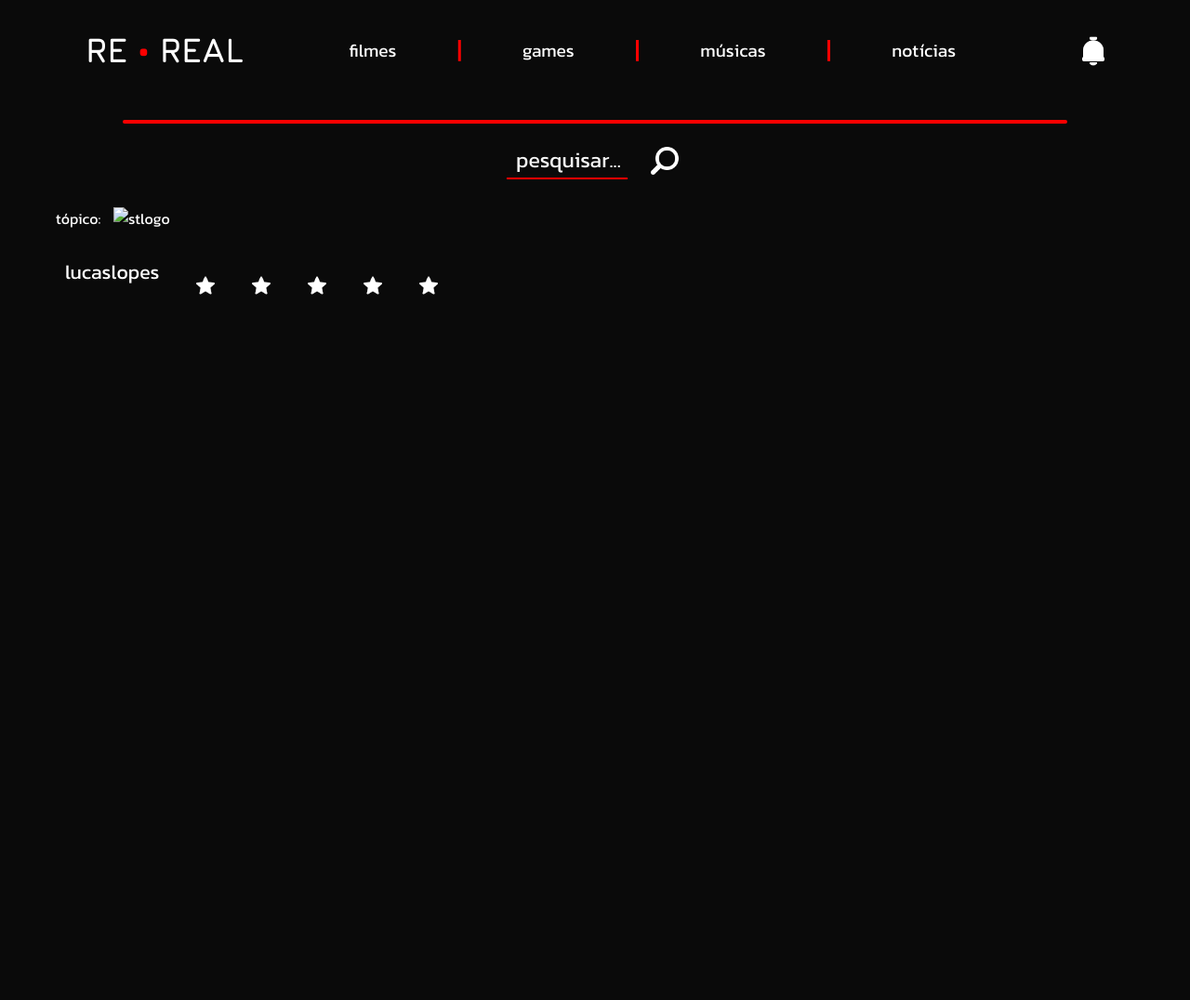
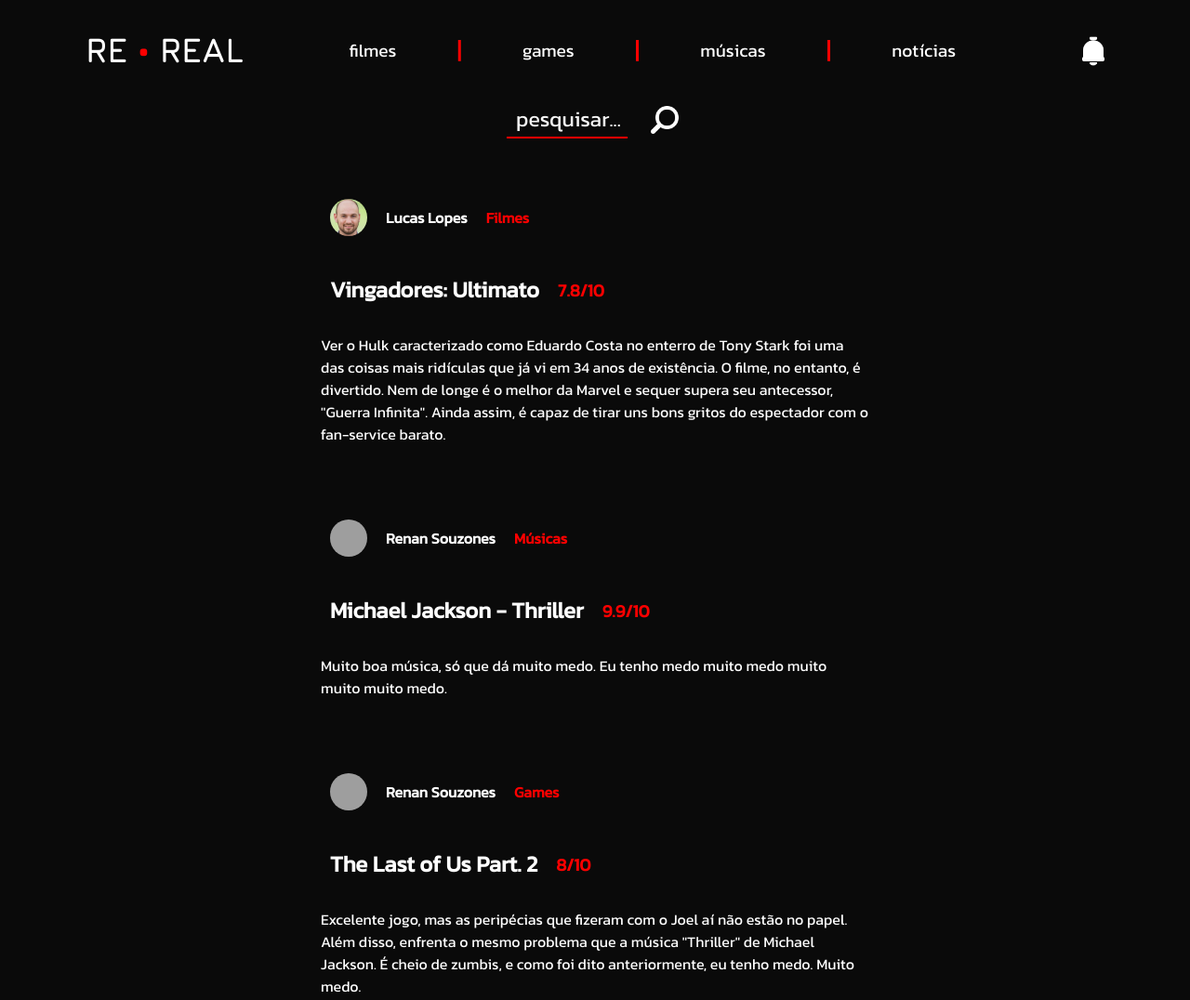
Before and after one commit to mateusnoites/re-real, a plain HTML site: page paginas/index/index.html in a window 1280 px wide. Shown: the whole page at 93% size. Before the commit the page ends 800 px from the top, so only its background shows below. Drawn offline with nearby package versions, Linux system fonts and the light colour scheme; grey boxes are pictures that could not be loaded.

Commit message:
quinto commit - oficial

```diff
--- a/paginas/globals/mainStyle.css
+++ b/paginas/globals/mainStyle.css
@@ -39,6 +39,7 @@ a {
 }
 
 a:hover {
+    cursor: pointer;
     opacity: 0.7;
 }
 
@@ -166,3 +167,43 @@ hr {
     margin: auto;
     margin-top: 40px;
 }
+
+.postagem {
+    width: 50%;
+    margin: auto;
+    padding: 25px;
+    display: flex;
+    flex-direction: column;
+    align-items: flex-start;
+}
+
+.cabecalho {
+    display: flex;
+    align-items: center;
+}
+
+.foto {
+    width: 35px;
+    height: 35px;
+    border-radius: 50%;
+
+    background-color: #3333
+}
+
+.cabecalho .nome {
+    font-size: 16px;
+    margin-left: 10px
+}
+
+.categoria {
+    color: red;
+}
+
+.nomemidia {
+    display: flex;
+    align-items: center;
+}
+
+.nomemidia h3 {
+    color: red;
+}
--- a/paginas/index/index.html
+++ b/paginas/index/index.html
@@ -8,7 +8,7 @@
     <link rel="stylesheet" href="../index/index.css">
     <title>Re-Real</title>
 </head>
-<body onload="carregar()">
+<body>
     <header>
         <nav>
             <h1><a class="logo" href="../index/index.html">re<span class="hifen">•</span>real</a></h1>
@@ -25,8 +25,6 @@
             <a href="#" class="sino" onclick="notificacoes()"></a>
         </nav>
 
-        <hr>
-
         <div class="pesquisa">
             <form>
                 <input type="text" class="caixa" placeholder="pesquisar...">
@@ -37,29 +35,58 @@
         </div>
     </header>
 
+
+
+
+
+
+
+
+
     <main>
-        <section>
-            <div class="resenha">
-                <p>tópico: <img src="" alt="stlogo"></p>
+        <section class="postagem">
+            <div class="cabecalho">
+                <img src="../../imagens/lucaslopes.jpg" alt="lucaslopes" class="foto">
+                <strong class="nome">Lucas Lopes</strong>
 
-                <div class="comentador">
-                    <a href="#">lucaslopes</a>
-
-                    <ul class="stars">
-                        <li><img src="../../imagens/full-star.png" alt=""></li>
-                        <li><img src="../../imagens/full-star.png" alt=""></li>
-                        <li><img src="../../imagens/full-star.png" alt=""></li>
-                        <li><img src="../../imagens/full-star.png" alt=""></li>
-                        <li><img src="../../imagens/full-star.png" alt=""></li>
-                    </ul>
-                </div>
+                <strong class="categoria">Filmes</strong>
             </div>
 
+            <div class="nomemidia">
+                <h2>Vingadores: Ultimato</h2> <h3>7.8/10</h3>
+            </div>
 
+            <p>Ver o Hulk caracterizado como Eduardo Costa no enterro de Tony Stark foi uma das coisas mais ridículas que já vi em 34 anos de existência. O filme, no entanto, é divertido. Nem de longe é o melhor da Marvel e sequer supera seu antecessor, "Guerra Infinita". Ainda assim, é capaz de tirar uns bons gritos do espectador com o fan-service barato.</p>
         </section>
 
-        <section>
+        <section class="postagem">
+            <div class="cabecalho">
+                <img src="../../imagens/renansouzones.jpg" alt="renansouzones" class="foto">
+                <strong class="nome">Renan Souzones</strong>
 
+                <strong class="categoria">Músicas</strong>
+            </div>
+
+            <div class="nomemidia">
+                <h2>Michael Jackson - Thriller</h2> <h3>9.9/10</h3>
+            </div>
+
+            <p>Muito boa música, só que dá muito medo. Eu tenho medo muito medo muito muito muito medo.</p>
+        </section>
+
+        <section class="postagem">
+            <div class="cabecalho">
+                <img src="../../imagens/renansouzones.jpg" alt="renansouzones" class="foto">
+                <strong class="nome">Renan Souzones</strong>
+
+                <strong class="categoria">Games</strong>
+            </div>
+
+            <div class="nomemidia">
+                <h2>The Last of Us Part. 2</h2> <h3>8/10</h3>
+            </div>
+
+            <p>Excelente jogo, mas as peripécias que fizeram com o Joel aí não estão no papel. Além disso, enfrenta o mesmo problema que a música "Thriller" de Michael Jackson. É cheio de zumbis, e como foi dito anteriormente, eu tenho medo. Muito medo.</p>
         </section>
     </main>
 </body>
```
Also changed, not shown: paginas/filmes/filmes.html (+40 -19 lines), paginas/games/games.html (+30 -18 lines), paginas/musicas/musicas.html (+27 -19 lines), paginas/noticias/noticias.html (+15 -21 lines), imagens/lucaslopes.jpg (added), 1 other file.
